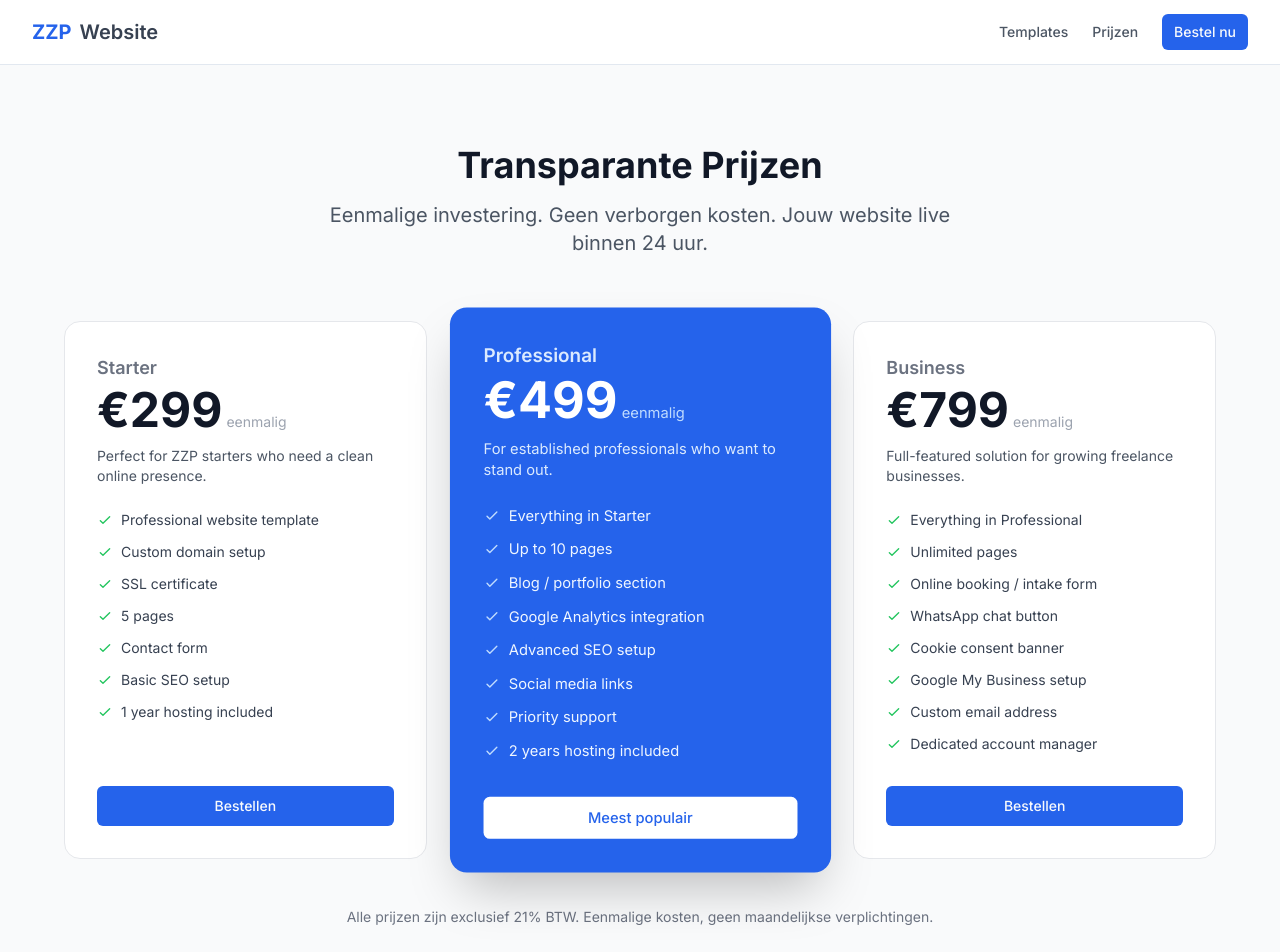
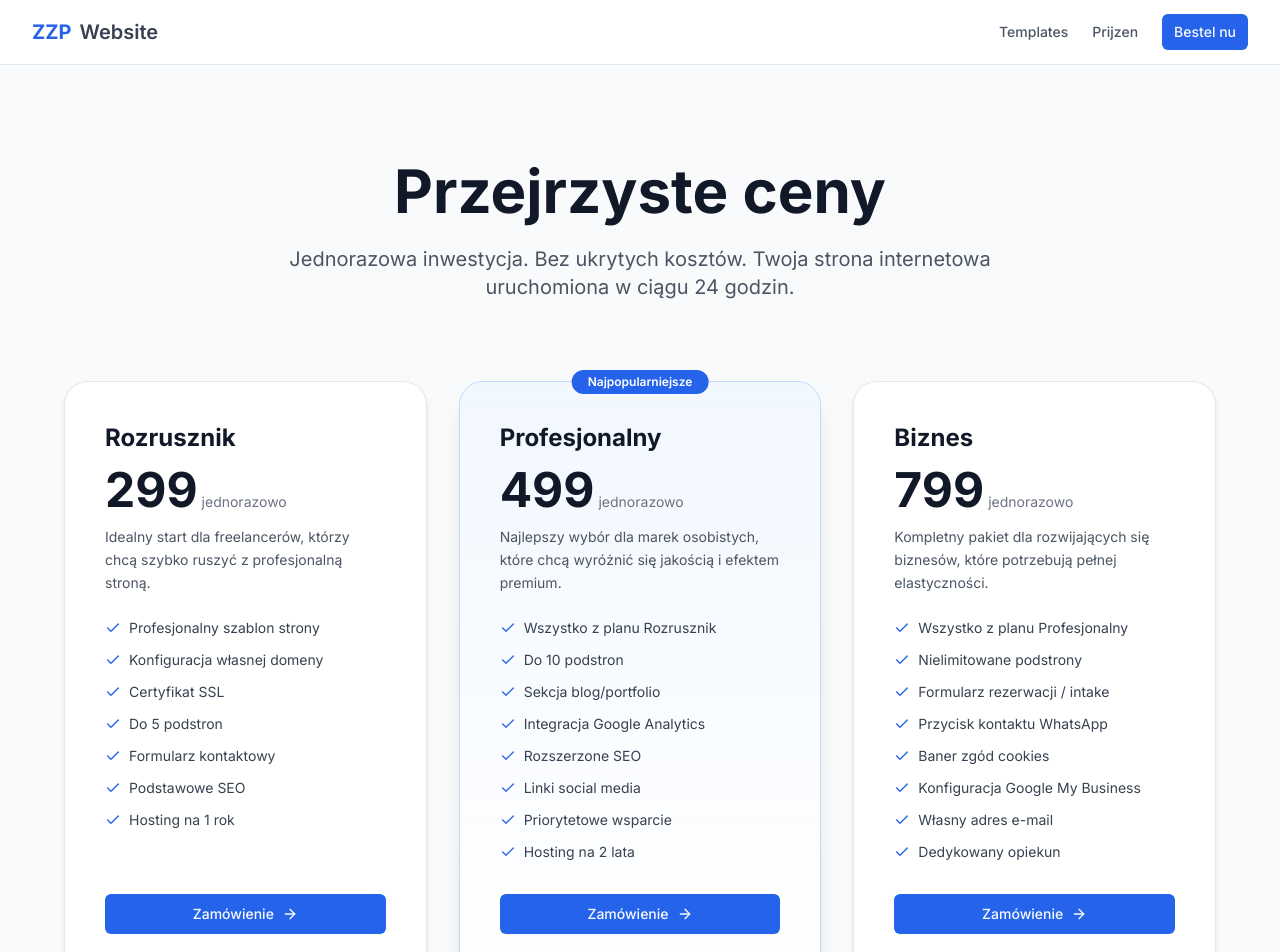
Before and after one commit to mareksuchodolski12-hash/zzp, a Next.js app in the folder apps/web/: page /pricing in a window 1280 px wide. Shown: the top 952 px of the page. Built offline with nearby package versions, Linux system fonts and the light colour scheme.

Commit message:
feat(web): redesign pricing page with premium cards and polish copy
Co-authored-by: mareksuchodolski12-hash <260609300+mareksuchodolski12-hash@users.noreply.github.com>

```diff
--- a/apps/web/app/(marketing)/pricing/page.tsx
+++ b/apps/web/app/(marketing)/pricing/page.tsx
@@ -2,61 +2,62 @@ import { PricingCard } from '@/components/marketing/pricing-card';
 import type { Metadata } from 'next';
 
 export const metadata: Metadata = {
-  title: 'Pricing',
-  description: 'Transparent pricing for every ZZP professional. Choose the plan that fits your needs.',
+  title: 'Cennik',
+  description: 'Przejrzyste ceny i jednorazowa inwestycja dla profesjonalnej strony internetowej.',
 };
 
 const plans = [
   {
-    name: 'Starter',
+    name: 'Rozrusznik',
     price: 299,
-    description: 'Perfect for ZZP starters who need a clean online presence.',
+    description: 'Idealny start dla freelancerów, którzy chcą szybko ruszyć z profesjonalną stroną.',
     features: [
-      'Professional website template',
-      'Custom domain setup',
-      'SSL certificate',
-      '5 pages',
-      'Contact form',
-      'Basic SEO setup',
-      '1 year hosting included',
+      'Profesjonalny szablon strony',
+      'Konfiguracja własnej domeny',
+      'Certyfikat SSL',
+      'Do 5 podstron',
+      'Formularz kontaktowy',
+      'Podstawowe SEO',
+      'Hosting na 1 rok',
     ],
-    cta: 'Bestellen',
+    cta: 'Zamówienie',
     href: '/order?plan=starter',
     highlighted: false,
   },
   {
-    name: 'Professional',
+    name: 'Profesjonalny',
     price: 499,
-    description: 'For established professionals who want to stand out.',
+    description: 'Najlepszy wybór dla marek osobistych, które chcą wyróżnić się jakością i efektem premium.',
     features: [
-      'Everything in Starter',
-      'Up to 10 pages',
-      'Blog / portfolio section',
-      'Google Analytics integration',
-      'Advanced SEO setup',
-      'Social media links',
-      'Priority support',
-      '2 years hosting included',
+      'Wszystko z planu Rozrusznik',
+      'Do 10 podstron',
+      'Sekcja blog/portfolio',
+      'Integracja Google Analytics',
+      'Rozszerzone SEO',
+      'Linki social media',
+      'Priorytetowe wsparcie',
+      'Hosting na 2 lata',
     ],
-    cta: 'Meest populair',
+    cta: 'Zamówienie',
     href: '/order?plan=professional',
     highlighted: true,
+    badge: 'Najpopularniejsze',
   },
   {
-    name: 'Business',
+    name: 'Biznes',
     price: 799,
-    description: 'Full-featured solution for growing freelance businesses.',
+    description: 'Kompletny pakiet dla rozwijających się biznesów, które potrzebują pełnej elastyczności.',
     features: [
-      'Everything in Professional',
-      'Unlimited pages',
-      'Online booking / intake form',
-      'WhatsApp chat button',
-      'Cookie consent banner',
-      'Google My Business setup',
-      'Custom email address',
-      'Dedicated account manager',
+      'Wszystko z planu Profesjonalny',
+      'Nielimitowane podstrony',
+      'Formularz rezerwacji / intake',
+      'Przycisk kontaktu WhatsApp',
+      'Baner zgód cookies',
+      'Konfiguracja Google My Business',
+      'Własny adres e-mail',
+      'Dedykowany opiekun',
     ],
-    cta: 'Bestellen',
+    cta: 'Zamówienie',
     href: '/order?plan=business',
     highlighted: false,
   },
@@ -64,12 +65,12 @@ const plans = [
 
 export default function PricingPage() {
   return (
-    <section className="py-20 bg-gray-50">
+    <section className="py-24 bg-gray-50">
       <div className="container mx-auto px-4">
-        <div className="text-center mb-16">
-          <h1 className="text-4xl font-bold text-gray-900 mb-4">Transparante Prijzen</h1>
-          <p className="text-xl text-gray-600 max-w-2xl mx-auto">
-            Eenmalige investering. Geen verborgen kosten. Jouw website live binnen 24 uur.
+        <div className="text-center mb-16 md:mb-20 animate-in fade-in slide-in-from-bottom-4 duration-500 motion-reduce:animate-none">
+          <h1 className="text-4xl md:text-6xl font-bold text-gray-900 mb-6">Przejrzyste ceny</h1>
+          <p className="text-xl text-gray-600 max-w-3xl mx-auto">
+            Jednorazowa inwestycja. Bez ukrytych kosztów. Twoja strona internetowa uruchomiona w ciągu 24 godzin.
           </p>
         </div>
         <div className="grid grid-cols-1 md:grid-cols-3 gap-8 max-w-6xl mx-auto">
@@ -77,9 +78,11 @@ export default function PricingPage() {
             <PricingCard key={plan.name} {...plan} />
           ))}
         </div>
-        <p className="text-center text-gray-500 mt-12 text-sm">
-          Alle prijzen zijn exclusief 21% BTW. Eenmalige kosten, geen maandelijkse verplichtingen.
-        </p>
+        <div className="text-center mt-14 md:mt-16 space-y-2 text-sm text-gray-600">
+          <p>Wszystkie ceny zawierają 21% VAT</p>
+          <p>Jednorazowa opłata — brak miesięcznych zobowiązań</p>
+          <p>Hosting i domena w cenie</p>
+        </div>
       </div>
     </section>
   );
--- a/apps/web/components/marketing/pricing-card.tsx
+++ b/apps/web/components/marketing/pricing-card.tsx
@@ -1,4 +1,5 @@
 import Link from 'next/link';
+import { ArrowRight, Check } from 'lucide-react';
 import { Button } from '@/components/ui/button';
 import { cn } from '@/lib/utils';
 
@@ -10,6 +11,7 @@ interface PricingCardProps {
   cta: string;
   href: string;
   highlighted?: boolean;
+  badge?: string;
 }
 
 export function PricingCard({
@@ -20,27 +22,32 @@ export function PricingCard({
   cta,
   href,
   highlighted = false,
+  badge,
 }: PricingCardProps) {
   return (
     <div
       className={cn(
-        'rounded-2xl p-8 flex flex-col',
+        'relative rounded-3xl p-8 md:p-10 flex flex-col bg-white border shadow-md transition-all duration-300 hover:-translate-y-1 hover:shadow-xl',
+        'motion-reduce:transition-none motion-reduce:hover:translate-y-0',
         highlighted
-          ? 'bg-blue-600 text-white shadow-2xl scale-105'
-          : 'bg-white border border-gray-200 text-gray-900',
+          ? 'border-blue-200 shadow-xl bg-gradient-to-b from-blue-50/80 to-white'
+          : 'border-gray-200 text-gray-900',
       )}
     >
+      {badge ? (
+        <span className="absolute -top-3 left-1/2 -translate-x-1/2 rounded-full bg-blue-600 px-4 py-1 text-xs font-semibold text-white">
+          {badge}
+        </span>
+      ) : null}
       <div className="mb-6">
-        <h3 className={cn('text-lg font-semibold mb-1', highlighted ? 'text-blue-100' : 'text-gray-500')}>
+        <h3 className="text-2xl font-bold text-gray-900 mb-3">
           {name}
         </h3>
         <div className="flex items-baseline gap-1 mb-3">
-          <span className="text-5xl font-bold">€{price}</span>
-          <span className={cn('text-sm', highlighted ? 'text-blue-200' : 'text-gray-400')}>
-            eenmalig
-          </span>
+          <span className="text-5xl font-bold text-gray-900">{price}</span>
+          <span className="text-sm text-gray-500">jednorazowo</span>
         </div>
-        <p className={cn('text-sm', highlighted ? 'text-blue-100' : 'text-gray-600')}>
+        <p className="text-sm leading-relaxed text-gray-600">
           {description}
         </p>
       </div>
@@ -48,30 +55,16 @@ export function PricingCard({
       <ul className="space-y-3 mb-8 flex-1">
         {features.map((feature) => (
           <li key={feature} className="flex items-center gap-2 text-sm">
-            <svg
-              className={cn('w-4 h-4 flex-shrink-0', highlighted ? 'text-blue-200' : 'text-green-500')}
-              fill="none"
-              viewBox="0 0 24 24"
-              stroke="currentColor"
-            >
-              <path strokeLinecap="round" strokeLinejoin="round" strokeWidth={2} d="M5 13l4 4L19 7" />
-            </svg>
-            <span className={highlighted ? 'text-blue-50' : 'text-gray-700'}>{feature}</span>
+            <Check className="w-4 h-4 flex-shrink-0 text-blue-600" />
+            <span className="text-gray-700">{feature}</span>
           </li>
         ))}
       </ul>
 
       <Link href={href} className="block">
-        <Button
-          className={cn(
-            'w-full',
-            highlighted
-              ? 'bg-white text-blue-600 hover:bg-blue-50'
-              : '',
-          )}
-          variant={highlighted ? 'secondary' : 'default'}
-        >
+        <Button className={cn('w-full group', highlighted ? 'shadow-sm' : '')}>
           {cta}
+          <ArrowRight className="ml-2 h-4 w-4 transition-transform group-hover:translate-x-1" />
         </Button>
       </Link>
     </div>
```
